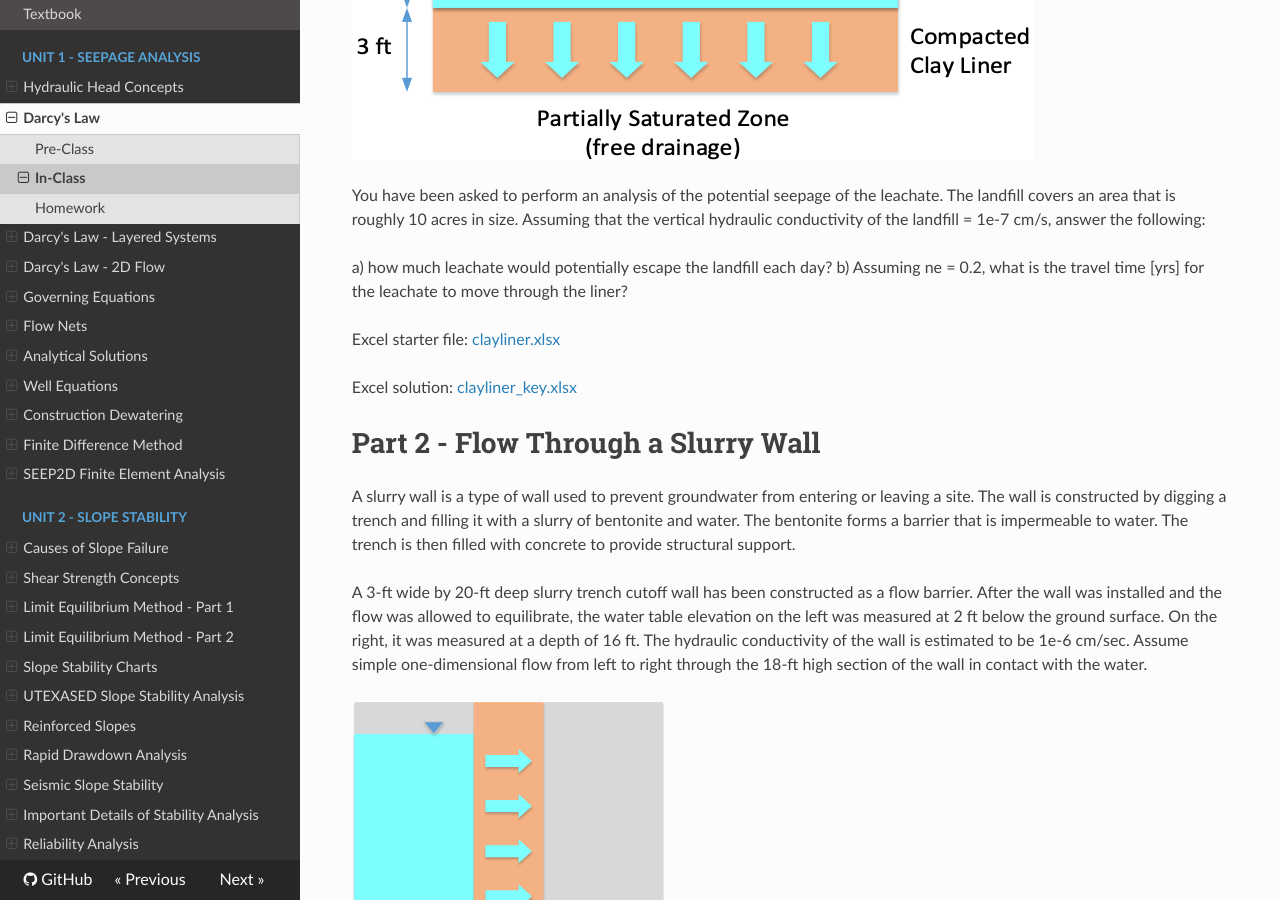
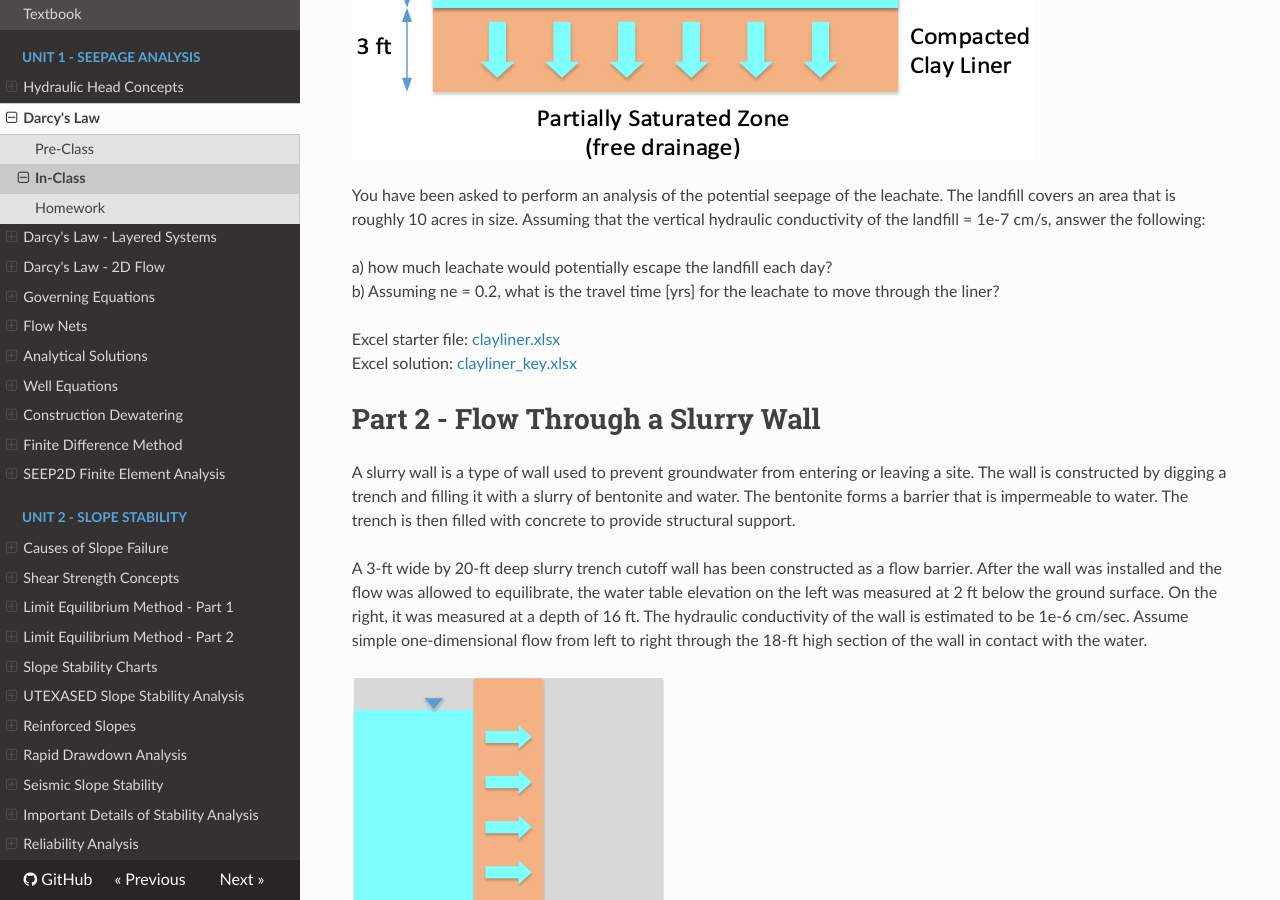
Before and after one commit to njones61/ce544, an MkDocs documentation site: the page built from docs/unit1/02_darcy/darcy_class.md, in a window 1280 px wide and 900 px high, scrolled down 492 px. Built offline with MkDocs 1.6.1, drawn with Linux system fonts in a browser that asks for light colours; nearby versions of some CDN libraries.

Commit message:
misc edits

```diff
--- a/docs/unit1/02_darcy/darcy_class.md
+++ b/docs/unit1/02_darcy/darcy_class.md
@@ -8,11 +8,10 @@ A 3-ft thick compacted clay liner is to be constructed at the bottom of a munici
 
 You have been asked to perform an analysis of the potential seepage of the leachate. The landfill covers an area that is roughly 10 acres in size.  Assuming that the vertical hydraulic conductivity of the landfill = 1e-7 cm/s, answer the following:
 
-a) how much leachate would potentially escape the landfill each day?
+a) how much leachate would potentially escape the landfill each day?<br>
 b) Assuming ne = 0.2, what is the travel time [yrs] for the leachate to move through the liner?
 
-Excel starter file: [clayliner.xlsx](clayliner.xlsx)
-
+Excel starter file: [clayliner.xlsx](clayliner.xlsx)<br>
 Excel solution: [clayliner_key.xlsx](clayliner_key.xlsx)
 
 # Part 2 - Flow Through a Slurry Wall
@@ -23,12 +22,10 @@ A 3-ft wide by 20-ft deep slurry trench cutoff wall has been constructed as a fl
 
 ![slurry.png](slurry.png)
 
-a) Calculate the amount of water flowing through a 1 ft thick section of the wall (ft^3/day).
-
+a) Calculate the amount of water flowing through a 1 ft thick section of the wall (ft^3/day).<br>
 b) Calculate the travel time for water flowing through the wall. Assume ne = 0.3.
 
-Excel starter file: [slurrywall.xlsx](slurrywall.xlsx)
-
+Excel starter file: [slurrywall.xlsx](slurrywall.xlsx)<br>
 Excel solution: [slurrywall_KEY.xlsx](slurrywall_KEY.xlsx)
 
 !!! Note
```
Also changed, not shown: 3 other files.
